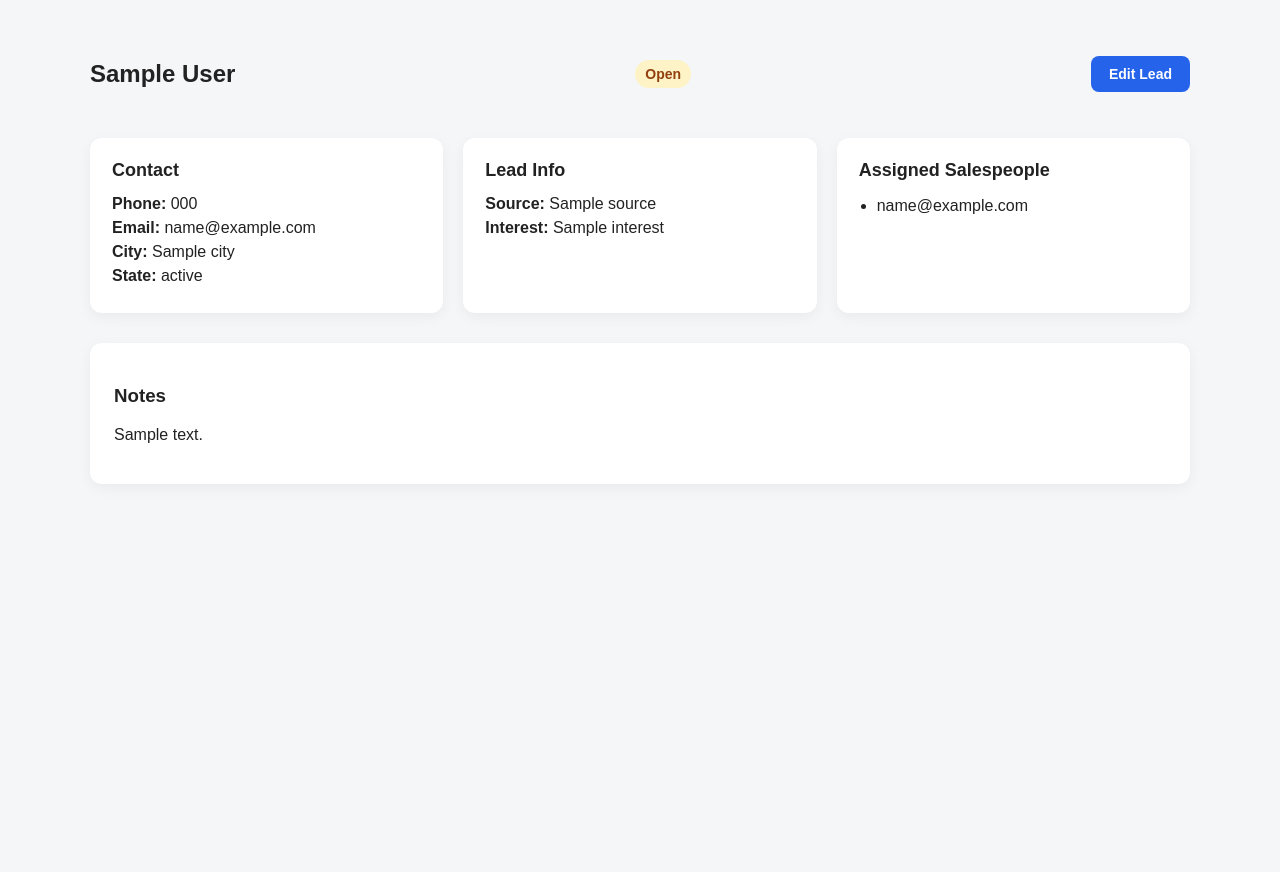
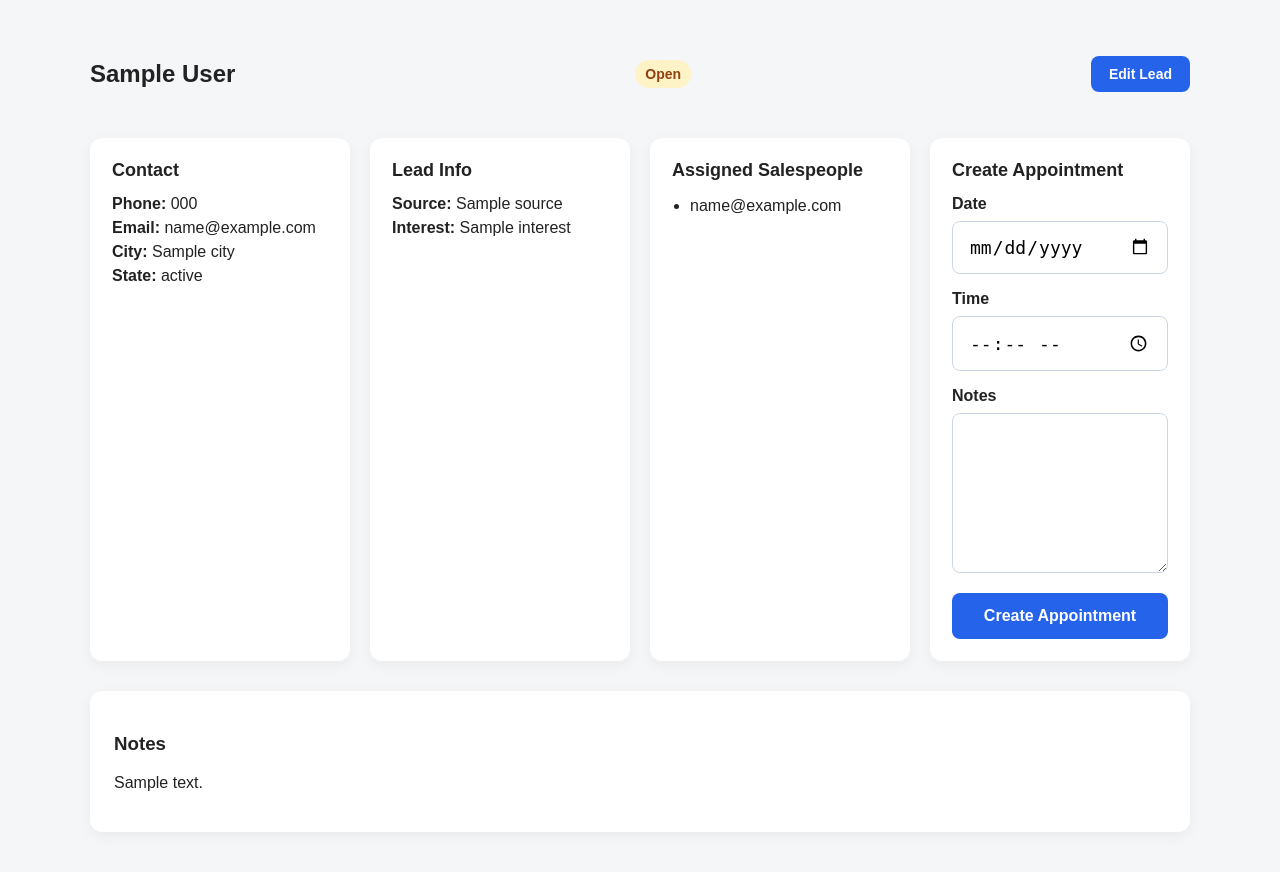
Before and after one commit to andriisyniuchenko/auto_dealer_crm, a FastAPI app: template app/templates/lead_detail.html in a window 1280 px wide. Shown: the part 130-1002 px from the top of the page. Before the commit the page ends 573 px from the top, so only its background shows below. Run offline with FastAPI, Linux system fonts and the light colour scheme; the template is opened without the code that fills it: most values are stand-ins (such as "Sample title", 1, 10 or a date in 2020); parts of the project's set-up code (start-up, migrations or seed data) failed here and were passed over.

Commit message:
Restore create appointment UI on lead detail page

```diff
--- a/app/templates/lead_detail.html
+++ b/app/templates/lead_detail.html
@@ -7,9 +7,11 @@
 
     <div class="lead-header">
         <h2>{{ lead.first_name }} {{ lead.last_name }}</h2>
+
         <span class="status-badge status-{{ lead.status }}">
             {{ lead.status }}
         </span>
+
         <a href="/api/v1/leads-page/{{ lead.id }}/edit" class="btn btn-edit">
             Edit Lead
         </a>
@@ -57,12 +59,13 @@
             {% if current_user.role in ["manager", "general_manager"] %}
 
                 {% if error_message %}
-                <div style="color: red; margin-bottom: 12px;">
+                <div style="color:red; margin-bottom:12px;">
                     {{ error_message }}
                 </div>
                 {% endif %}
 
                 <h3>Add Salesperson</h3>
+
                 <form method="post"
                       action="/api/v1/leads-page/{{ lead.id }}/assign-salesperson"
                       class="crm-form">
@@ -80,6 +83,27 @@
             {% endif %}
         </div>
 
+        <div class="lead-card">
+            <h3>Create Appointment</h3>
+
+            <form method="post"
+                  action="/api/v1/appointments/create/{{ lead.id }}"
+                  class="crm-form">
+
+                <label>Date</label>
+                <input type="date" name="appointment_date" required>
+
+                <label>Time</label>
+                <input type="time" name="appointment_time" required>
+
+                <label>Notes</label>
+                <textarea name="notes"></textarea>
+
+                <button type="submit">Create Appointment</button>
+
+            </form>
+        </div>
+
     </div>
 
     <div class="lead-notes">
```
